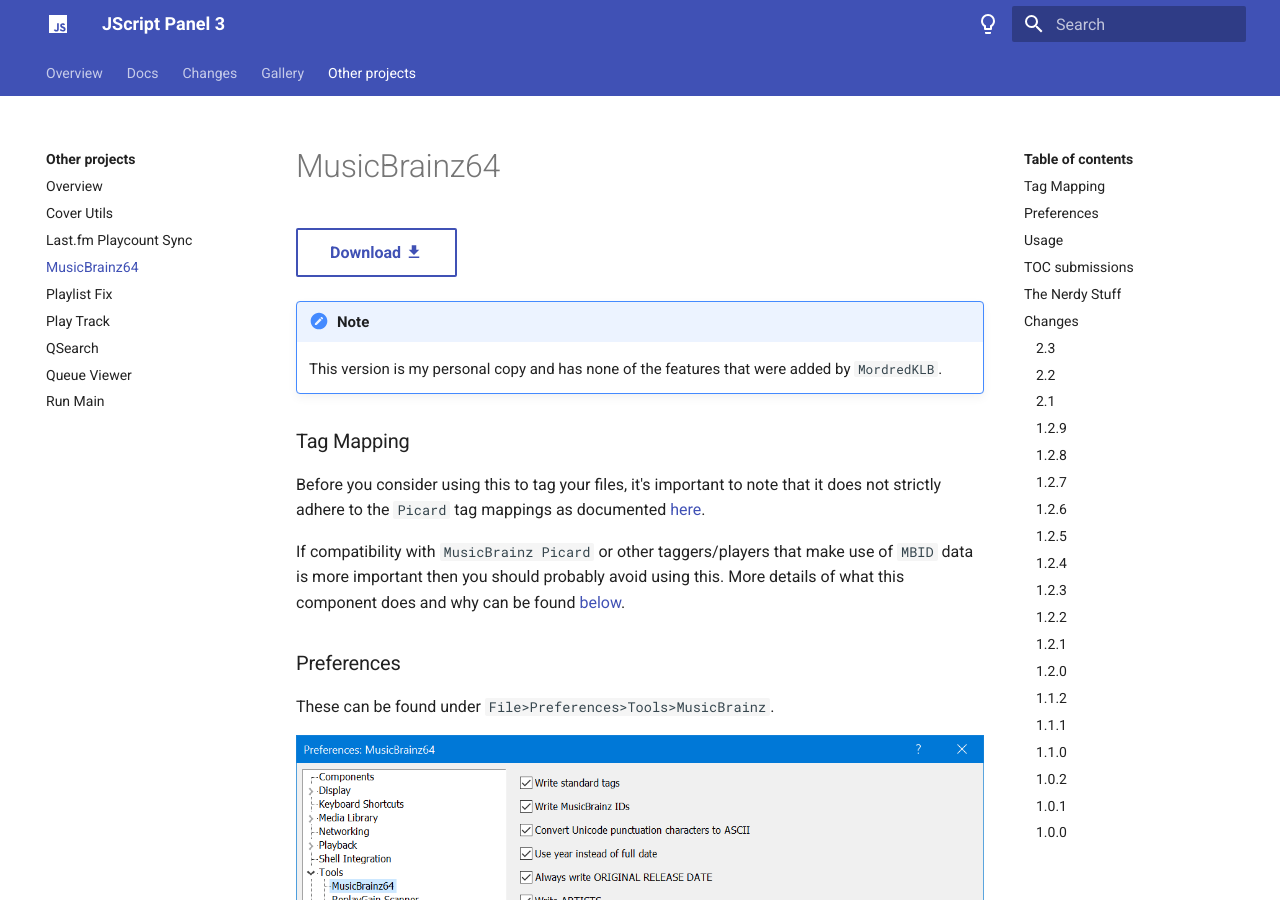
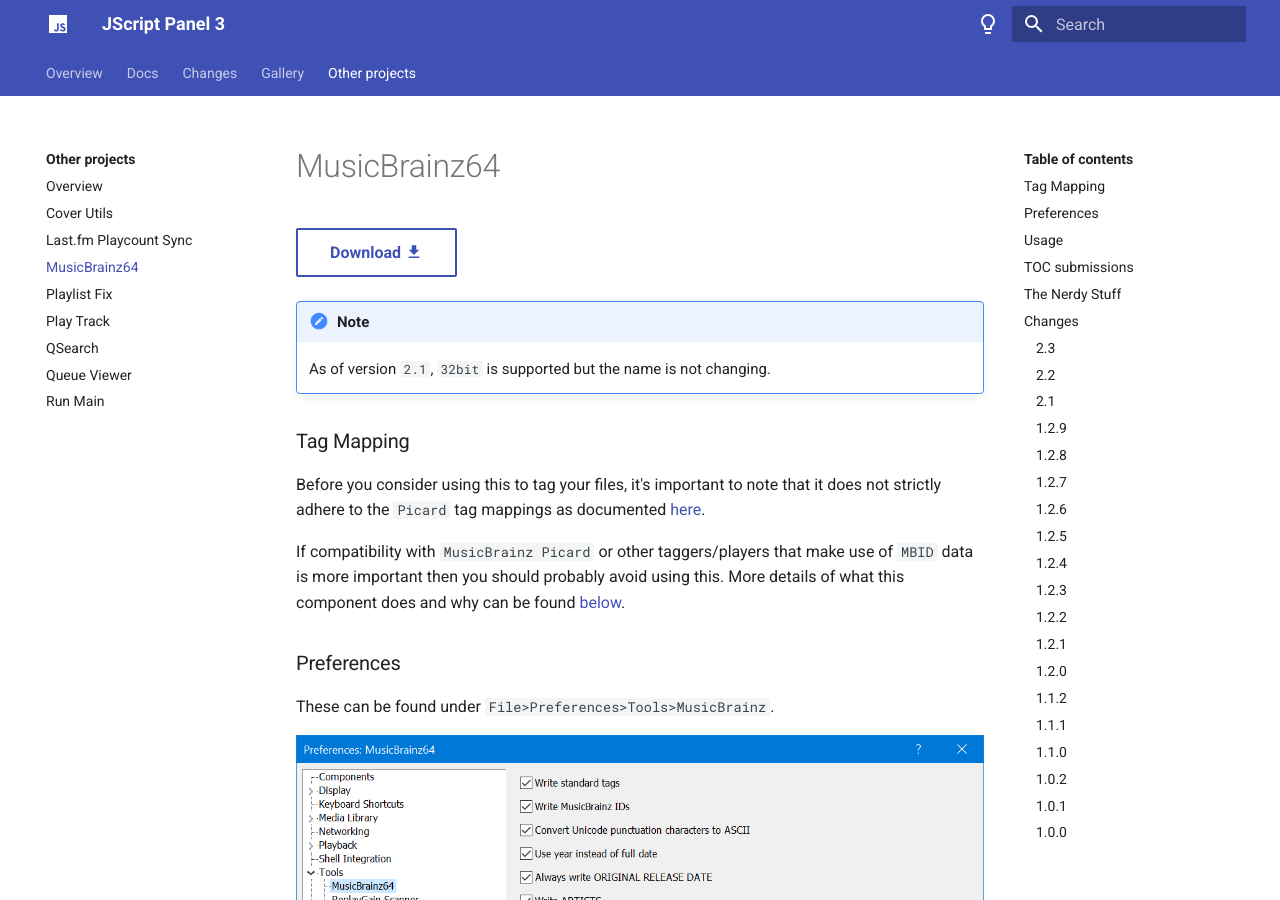
Before and after one commit to jscript-panel/jscript-panel.github.io, an MkDocs documentation site: the page built from docs/other/musicbrainz64.md, in a window 1280 px wide and 900 px high. Built offline with MkDocs 1.6.1 and Material for MkDocs 9.7.7, drawn with Linux system fonts in a browser that asks for light colours.

Commit message:
Update musicbrainz64.md

```diff
--- a/docs/other/musicbrainz64.md
+++ b/docs/other/musicbrainz64.md
@@ -2,7 +2,7 @@
 [Download :material-download:](https://github.com/marc2k3/marc2k3/releases/tag/2024-03-02){ .md-button }
 
 !!! note
-	This version is my personal copy and has none of the features that were added by `MordredKLB`.
+	As of version `2.1`, `32bit` is supported but the name is not changing.
 
 ### Tag Mapping
 Before you consider using this to tag your files, it's important to note that it does
```
